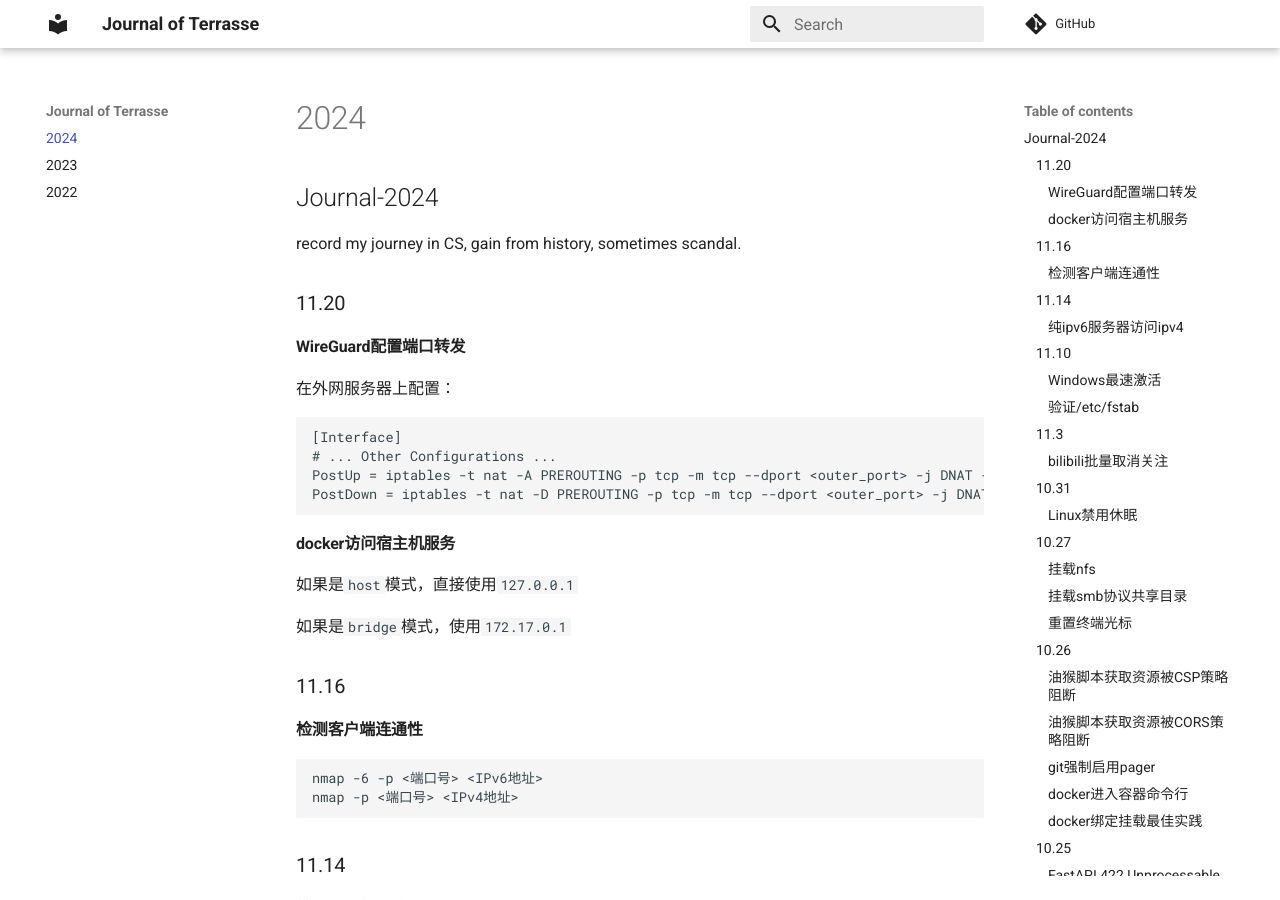
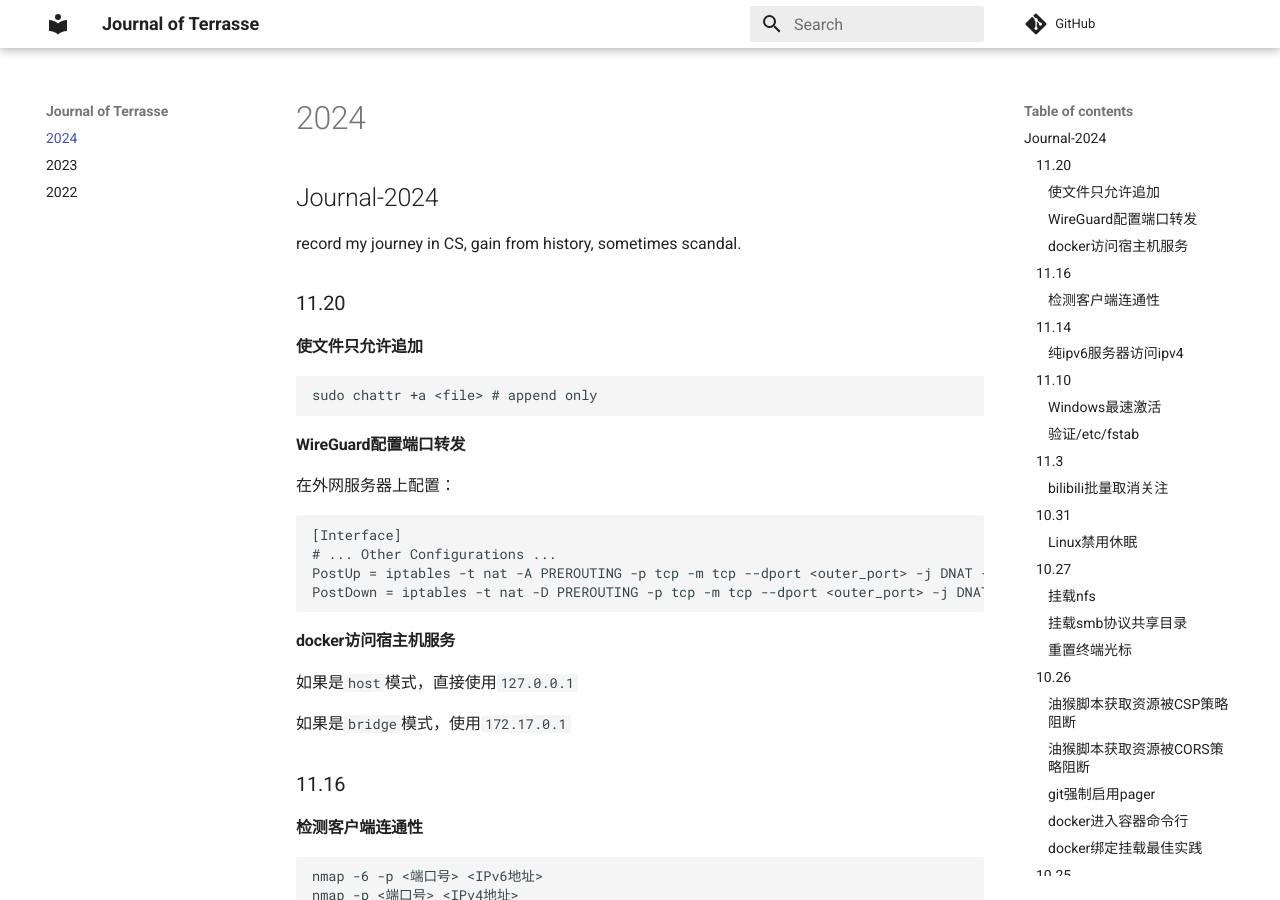
Before and after one commit to Jerry-Terrasse/journal, an MkDocs documentation site: the page built from docs/2024.md, in a window 1280 px wide and 900 px high. Built offline with MkDocs 1.6.1 and Material for MkDocs 9.7.7, drawn with Linux system fonts in a browser that asks for light colours; comment, search, counter and statistics services are not loaded.

Commit message:
update (Wed Nov 20 07:11:10 PM CST 2024)

````diff
--- a/docs/2024.md
+++ b/docs/2024.md
@@ -3,6 +3,12 @@
 record my journey in CS, gain from history, sometimes scandal.
 
 ### 11.20
+
+#### 使文件只允许追加
+
+```shell
+sudo chattr +a <file> # append only
+```
 
 #### WireGuard配置端口转发
 
````
